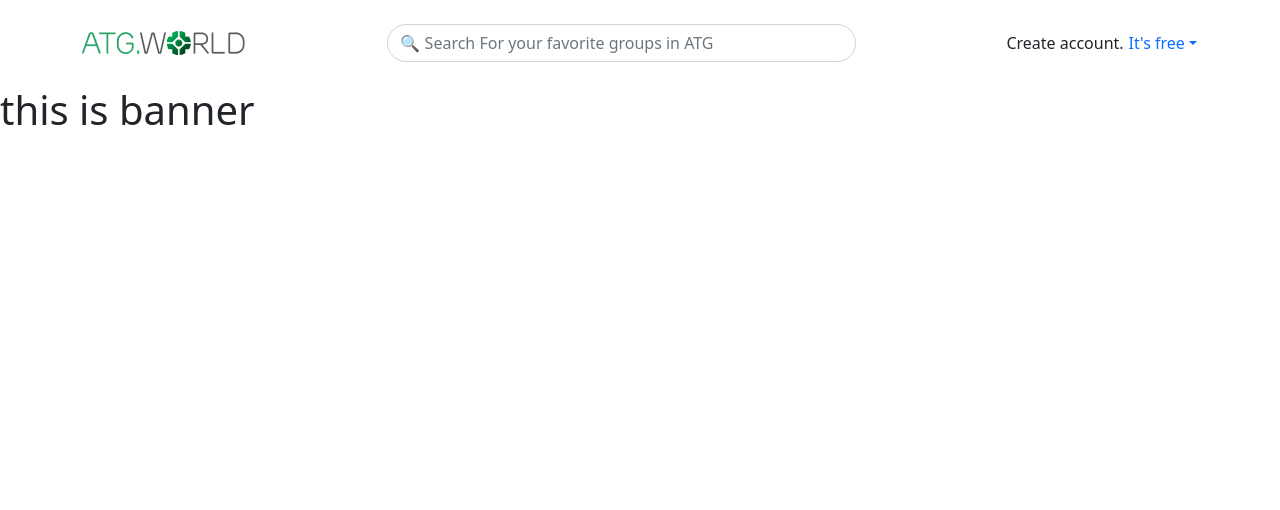
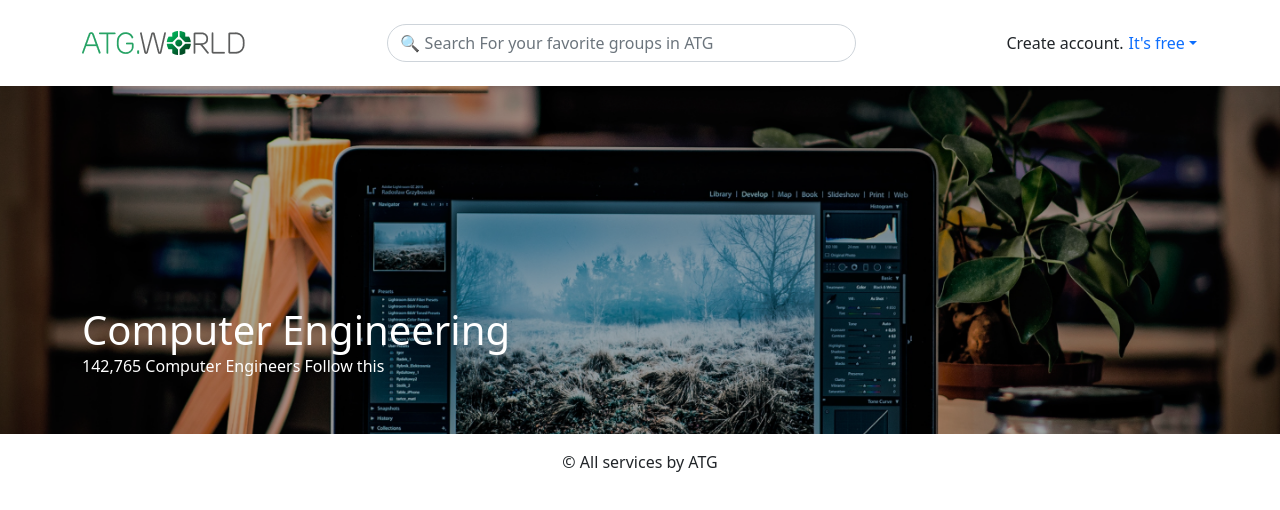
Before and after one commit to mahabub-rah/AGT, a React (Create React App) app: page / in a window 1280 px wide. Shown: the top 510 px of the page. Built offline with nearby package versions, Linux system fonts and the light colour scheme.

Commit message:
banner-section

```diff
--- /dev/null
+++ b/src/Pages/Banner.css
@@ -0,0 +1,30 @@
+.banner-section{
+    background-image: url('../assests/slider.png');
+    background-position: center center;
+    background-size: 100%;
+    background-repeat: no-repeat;
+}
+@media screen and (min-width:576px) {
+.text-section{
+     padding-top: 100px!important;
+    padding-bottom: 10px !important;
+}
+}
+@media screen and (min-width:768px) {
+.text-section{
+     padding-top: 200px!important;
+    padding-bottom: 20px !important;
+}
+}
+@media screen and (min-width: 992px) {
+.text-section{
+    padding-top: 220px!important;
+    padding-bottom: 40px !important;
+}
+}
+@media screen and (max-width:576px) {
+.text-section{
+     padding-top: 40px!important;
+    padding-bottom: 5px !important;
+}
+}
--- a/src/Pages/Banner.jsx
+++ b/src/Pages/Banner.jsx
@@ -1,11 +1,17 @@
-import React from 'react';
+import React from "react";
+import { Image } from "react-bootstrap";
+import banner from "../assests/slider.png";
+import './Banner.css'
 
 const Banner = () => {
-    return (
-        <div>
-            <h1>this is banner</h1>
-        </div>
-    );
+  return (
+    <div className="banner-section">
+      <div className="container text-white text-section">
+        <h1 className="fs-lg-1 fs-md-2 fs-sm-4 mb-0">Computer Engineering</h1>
+        <p>142,765 Computer Engineers Follow this</p>
+      </div>
+    </div>
+  );
 };
 
 export default Banner;
--- a/src/Shared/Footer.jsx
+++ b/src/Shared/Footer.jsx
@@ -1,10 +1,11 @@
 import React from 'react';
+import { Container } from 'react-bootstrap';
 
 const Footer = () => {
     return (
-        <div>
-
-        </div>
+      <Container className='text-center py-3'>
+        <p>&copy; All services by ATG</p>
+      </Container>
     );
 };
 
```
